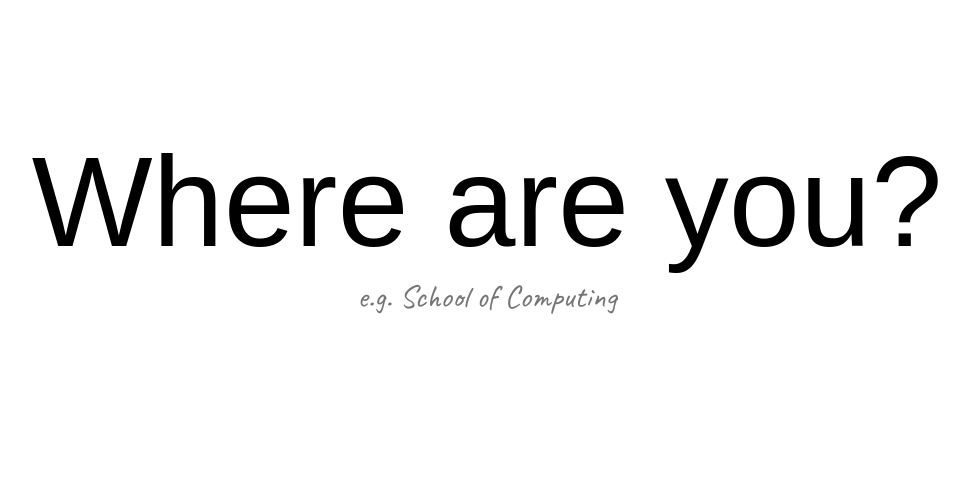
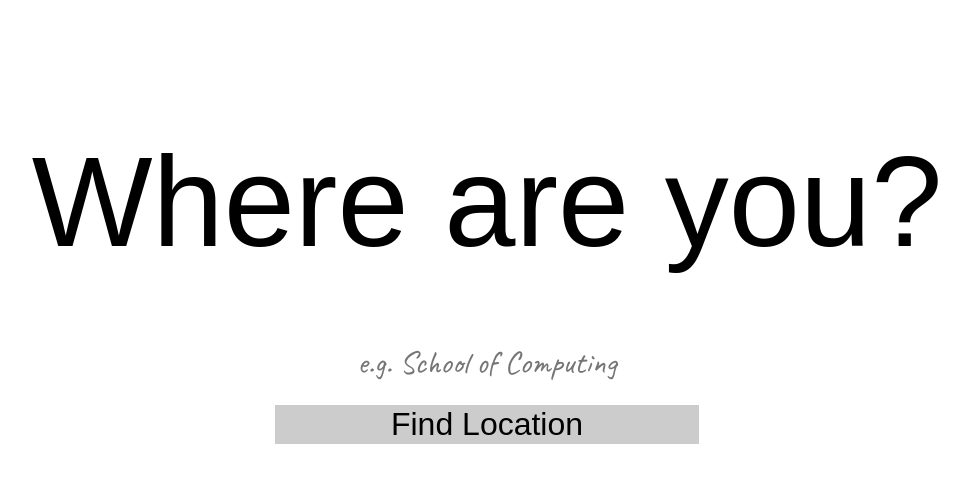
Before and after one commit to limmlingg/weather, a plain HTML site: page index.html in a window 1280 px wide. Shown: the whole page, without its empty margins (153-1122 px from the left). Drawn offline with nearby package versions, Linux system fonts and the light colour scheme; a web font is replaced by a local one.

Commit message:
Add search function

```diff
--- a/index.html
+++ b/index.html
@@ -8,7 +8,11 @@
 	<body>
 		<div class="content">
 			<p id="forecastText">Where are you?</p>
-			<input id="location" type="text" name="location" placeholder="e.g. School of Computing" maxlength="200">
+			<form>
+				<input id="location" type="text" name="location" placeholder="e.g. School of Computing" autocomplete="off" maxlength="200">
+				<br>
+				<input id="submitButton" value="Find Location" onclick="findLocation()">
+			</form>
 		</div>
 
 		<!--Inspired by https://codepen.io/agensjono/pen/gbqeD-->
--- a/script.js
+++ b/script.js
@@ -2,13 +2,27 @@ var width = window.innerWidth;
 var height = window.innerHeight;
 var lat, lon; // Latitude and longitude of location
 var weatherType; // Used to generate animation
+
+// Find location based on given address
+function findLocation() {
+	var search = $("#location").val();
+	search = search.replace(/\s+/g, '+');
+	//console.log("Search for " + search);
+	$.getJSON("https://maps.googleapis.com/maps/api/geocode/json?address=" + search + "&key=AIzaSyAAr7n_meQxdm_sC6wta1hFIm8gaYEkz_Y", function(data) {
+		//console.log(data);
+		lat = data.results[0].geometry.location.lat;
+		lon = data.results[0].geometry.location.lng;
+		getWeather();
+		getMap();
+	});
+}
 
 // Get location
 function getLocation(callbackWeather, callbackMap) {
 	navigator.geolocation.getCurrentPosition(function(p) {
 		lat = p.coords.latitude;
 		lon = p.coords.longitude;
-		console.log(lat + "," + lon);
+		//console.log(lat + "," + lon);
 		callbackWeather();
 		callbackMap();
 	}, function() {
@@ -18,8 +32,8 @@ function getLocation(callbackWeather, callbackMap) {
 
 // Call openweather api
 function getWeather() {
-	$.getJSON("http://api.openweathermap.org/data/2.5/weather?lat=" + lat + "&lon=" + lon + "&appid=f0226db01036e625782a08842bf20938", function(data) {
-		// console.log(data);
+	$.getJSON("https://api.openweathermap.org/data/2.5/weather?lat=" + lat + "&lon=" + lon + "&appid=f0226db01036e625782a08842bf20938", function(data) {
+		//console.log(data);
 		weatherType = data.weather[0].main;
 		$("#forecastText").html(data.weather[0].description); // Update weather
 	});
@@ -28,14 +42,14 @@ function getWeather() {
 // Call Google Maps api
 function getMap() {
 	// Check if there are any Streetview images at that location
-	$.getJSON("https://maps.googleapis.com/maps/api/streetview/metadata?size=" + height + "x" + width + "&location=" + lat + "," + lon + "&key=AIzaSyAAr7n_meQxdm_sC6wta1hFIm8gaYEkz_Y", function(d) {
+	$.getJSON("https://maps.googleapis.com/maps/api/streetview/metadata?size=" + height + "x" + width + "&location=" + lat + "," + lon + "&key=AIzaSyAAr7n_meQxdm_sC6wta1hFIm8gaYEkz_Y", function(data) {
 		//console.log(d.status);
-		if (d.status=="OK") { // Update background image if Streetview image is found
+		if (data.status=="OK") { // Update background image if Streetview image is found
 			var imgURL = "https://maps.googleapis.com/maps/api/streetview?size=" + height + "x" + width + "&location=" + lat + "," + lon + "&key=AIzaSyAAr7n_meQxdm_sC6wta1hFIm8gaYEkz_Y";
 		} else {
 			var imgURL = "https://maps.googleapis.com/maps/api/staticmap?center=" + lat + "," + lon + "&zoom=18&size=" + width + "x" + height+ "&maptype=satellite&key=AIzaSyDL5jkHCL3Jhe409CEeG83oW2DU3XqqTu4";
 		}
-		console.log(imgURL);
+		//console.log(imgURL);
 		$("body").css('background-image', 'url(' + imgURL + ')');
 	})
 }
@@ -55,6 +69,11 @@ function cloud() {
 	console.log("It is cloudy!");
 }
 
+// Overlay the screen with fog
+function fog() {
+	console.log("It is foggy!");
+}
+
 getLocation(getWeather, getMap); // Get location before checking weather and map
 
 // Make responsive
--- a/style.css
+++ b/style.css
@@ -19,7 +19,7 @@ body, html {
 	position: fixed;
 }
 
-input {
+#location {
 	background-color: transparent;
 	border-style: none;
 	color: #000000;
@@ -30,8 +30,9 @@ input {
 	-webkit-transition: background-color 1000ms linear;
     -ms-transition: background-color 1000ms linear;
     transition: background-color 1000ms linear;
+    padding: 0.2%;
 }
-input:focus {
+#location:focus {
 	background-color: #eeeeee;
 	-webkit-transition: background-color 1000ms linear;
     -ms-transition: background-color 1000ms linear;
@@ -39,10 +40,29 @@ input:focus {
 	outline: none;
 }
 
+#submitButton {
+	background-color: #cccccc;
+	border: 0;
+	font-family: 'Marvel', sans-serif;
+	font-size: 200%;
+	margin-top: 20px;
+	text-align: center;
+}
+#submitButton:hover {
+	background-color: #000000;
+	color: #ffffff;
+	cursor: pointer;
+}
+#submitButton:active {
+	background-color: #000000;
+	color: #ffffff
+	outline:none;
+}
+
 p {
 	font-family: 'Marvel', sans-serif;
 	font-size: 800%;
 	position: relative;
-	padding: 10% 0 0 0;
+	padding: 10% 0 5% 0;
 	margin: 0;
 }
```
Also changed, not shown: 1 other file.
